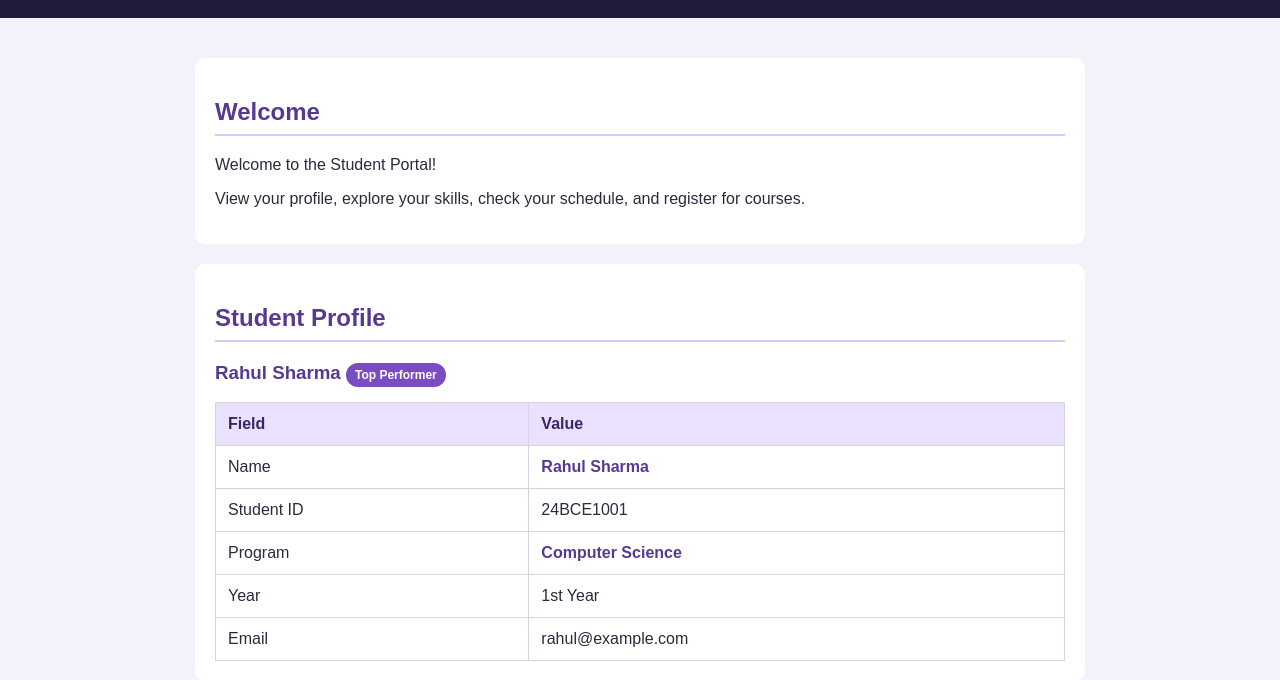
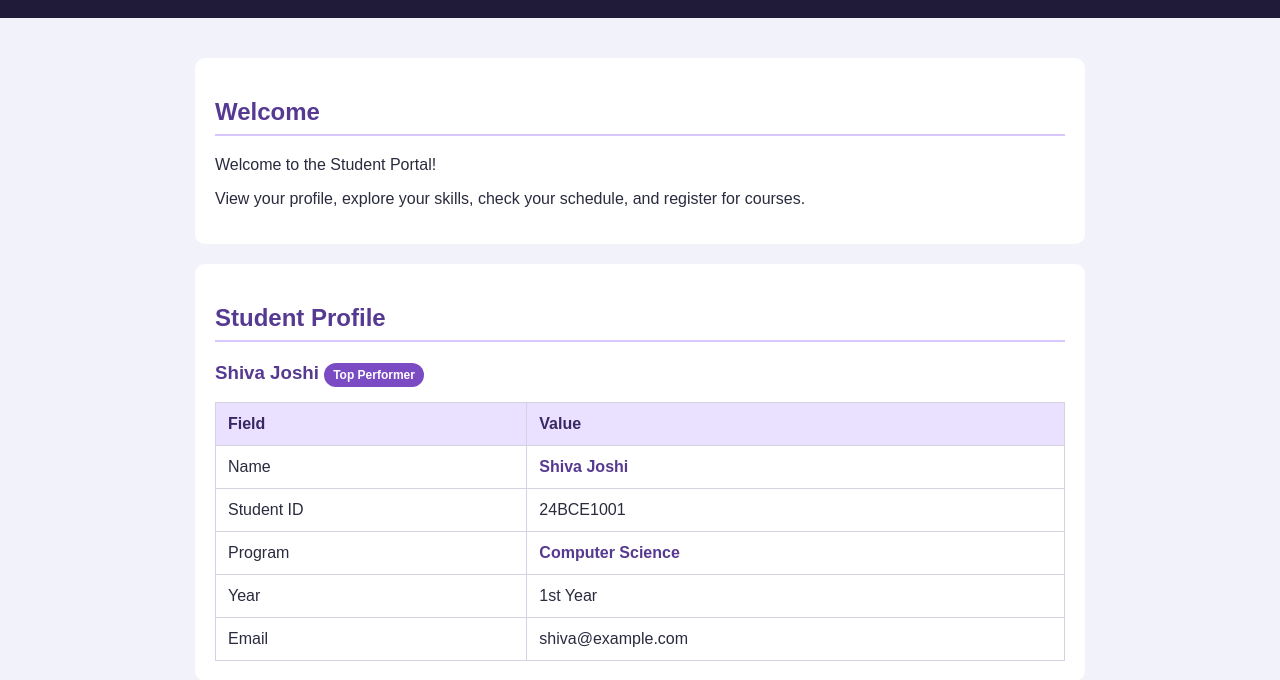
Before and after one commit to OmPant/student-portal, a plain HTML site: page index.html in a window 1280 px wide. Shown: the part 120-800 px from the top of the page. Drawn offline with Linux system fonts and the light colour scheme.

Commit message:
Update student profile from Rahul Sharma to Shiva Joshi

```diff
--- a/index.html
+++ b/index.html
@@ -168,7 +168,7 @@
             <h2>Student Profile</h2>
 
             <h3 id="student-name">
-                Rahul Sharma
+                Shiva Joshi
                 <span class="badge">Top Performer</span>
             </h3>
 
@@ -179,7 +179,7 @@
                 </tr>
                 <tr>
                     <td>Name</td>
-                    <td class="highlight">Rahul Sharma</td>
+                    <td class="highlight">Shiva Joshi</td>
                 </tr>
                 <tr>
                     <td>Student ID</td>
@@ -195,7 +195,7 @@
                 </tr>
                 <tr>
                     <td>Email</td>
-                    <td>rahul@example.com</td>
+                    <td>shiva@example.com</td>
                 </tr>
             </table>
         </section>
```
